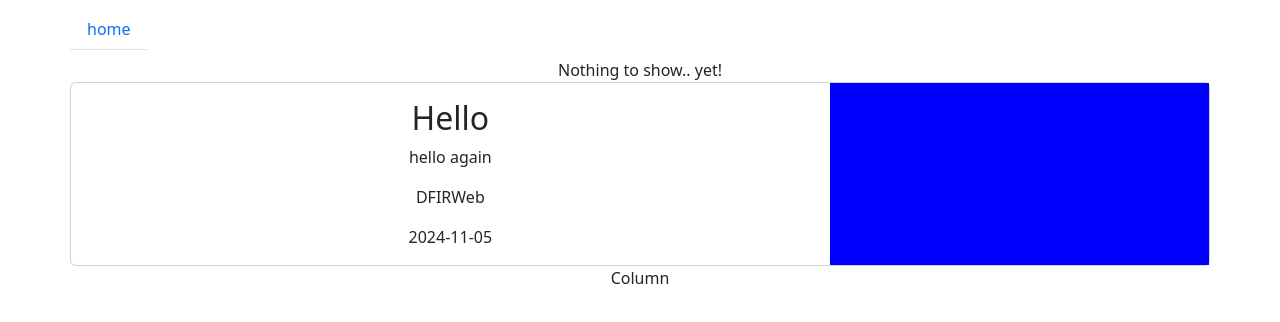
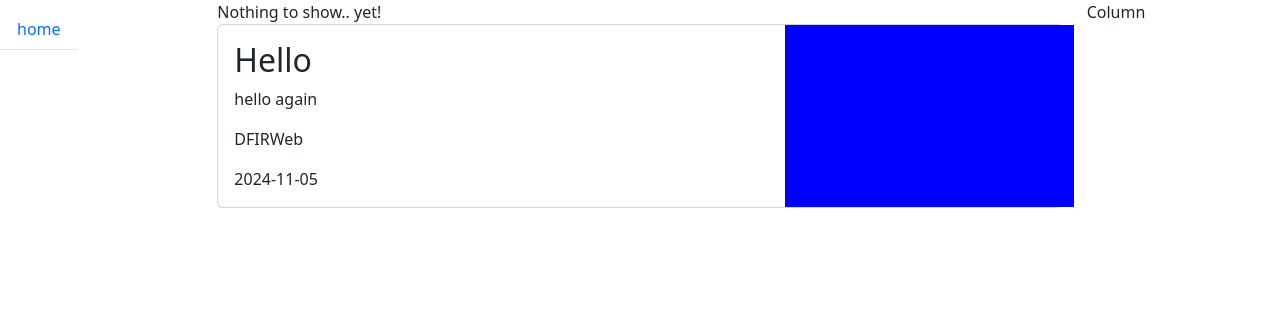
Before and after one commit to elomarii/chirpy-react, a React (Vite) app: page / in a window 1280 px wide. Shown: the top 322 px of the page. Built offline with nearby package versions, Linux system fonts and the light colour scheme.

Commit message:
basic layout

```diff
--- a/src/App.tsx
+++ b/src/App.tsx
@@ -6,11 +6,13 @@ function App() {
 
   return (
     <>
-      <div className="container text-center">
-        <div className="row">
-          {/* NAVBAR */}
+      <div className="row">
+        {/* NAVBAR */}
+        <div className="col">
           <NavBar />
-          {/* BODY CONTENT */}
+        </div>
+        {/* BODY CONTENT */}
+        <div className="col-8">
           <div className="content">
             {Object.keys(posts).length == 0
               ? "Nothing to show.. yet!"
@@ -22,7 +24,9 @@ function App() {
             categories={["DFIR", "Web"]}
             date="2024-11-05"
           />
-          {/* SIDEBAR */}
+        </div>
+        {/* SIDEBAR */}
+        <div className="col">
           <div className="sidebar">Column</div>
         </div>
       </div>
```
